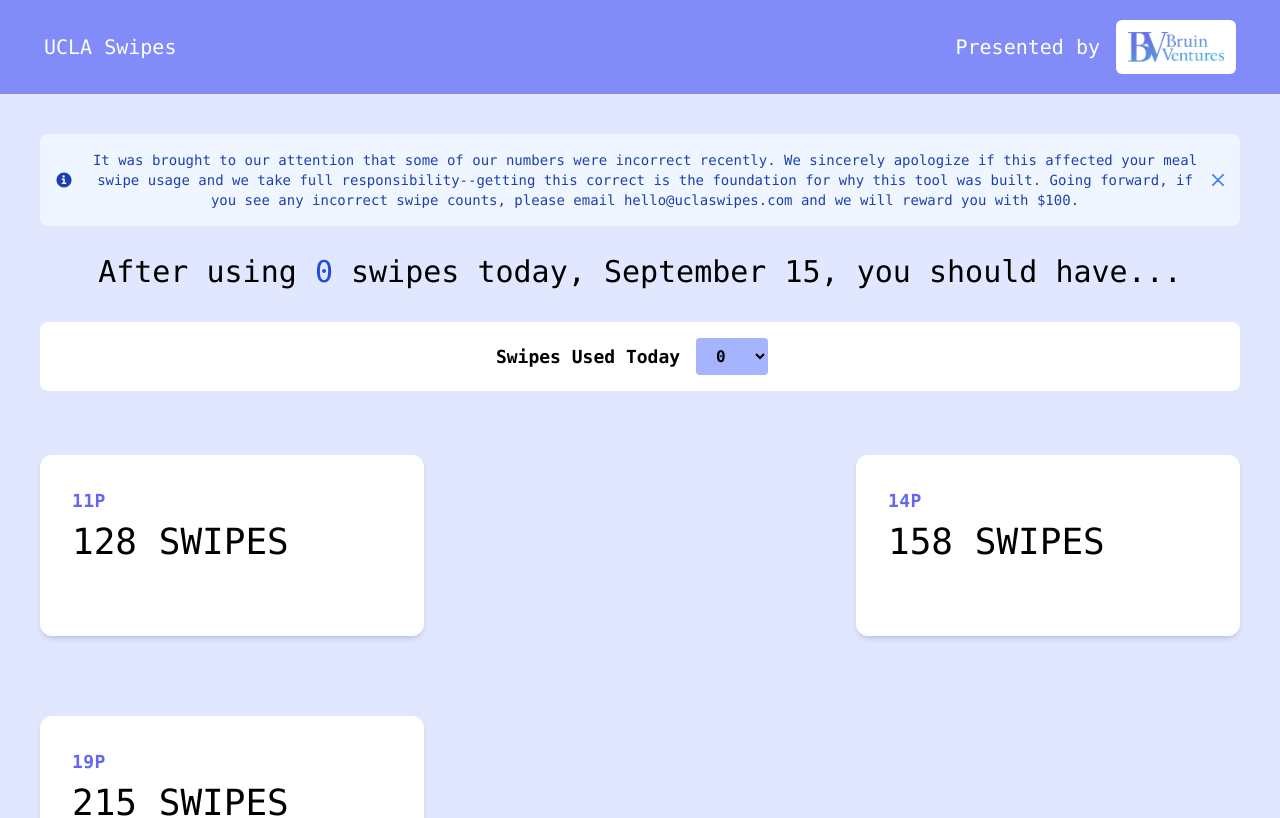
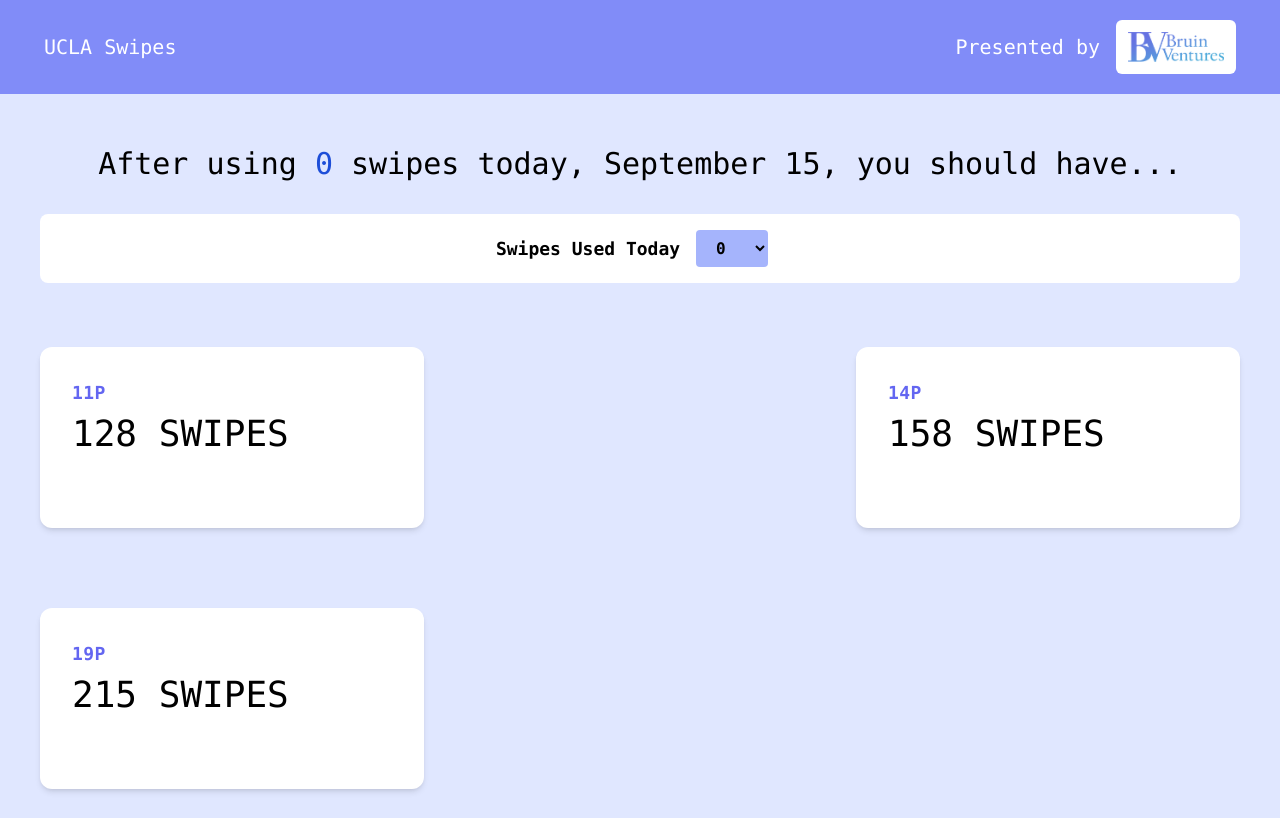
Before and after one commit to nitinsubz/ucla-swipes, a Next.js app: page / in a window 1280 px wide. Shown: the top 818 px of the page. Built offline with nearby package versions, Linux system fonts and the light colour scheme.

Commit message:
remove pop up

```diff
--- a/app/components/Header.jsx
+++ b/app/components/Header.jsx
@@ -47,7 +47,7 @@ const Header = () => {
 {/*           <p className='mt-3 rounded-lg bg-red-100 p-3 text-gray-500 text-xs'>
               It was brought to our attention that some of our numbers were incorrect recently. We sincerely apologize if this affected your meal swipe usage and we take full responsibility--getting this correct is the foundation for why this tool was built. Going forward, if you see any incorrect swipe counts, please email hello@uclaswipes.com and we will reward you with $100.
           </p> */}
-          { showAlert && (
+          {/* { showAlert && (
           <div id="alert-1" class="flex items-center p-4 mb-4 text-blue-800 rounded-lg bg-blue-50 dark:bg-gray-800 dark:text-blue-400" role="alert">
             <svg class="flex-shrink-0 w-4 h-4" aria-hidden="true" xmlns="http://www.w3.org/2000/svg" fill="currentColor" viewBox="0 0 20 20">
               <path d="M10 .5a9.5 9.5 0 1 0 9.5 9.5A9.51 9.51 0 0 0 10 .5ZM9.5 4a1.5 1.5 0 1 1 0 3 1.5 1.5 0 0 1 0-3ZM12 15H8a1 1 0 0 1 0-2h1v-3H8a1 1 0 0 1 0-2h2a1 1 0 0 1 1 1v4h1a1 1 0 0 1 0 2Z"/>
@@ -63,7 +63,7 @@ const Header = () => {
                 </svg>
             </button>
           </div>
-          )}
+          )} */}
           <div className='text-center'>
             <p className='text-3xl leading-loose'>
               After using{' '}
```
